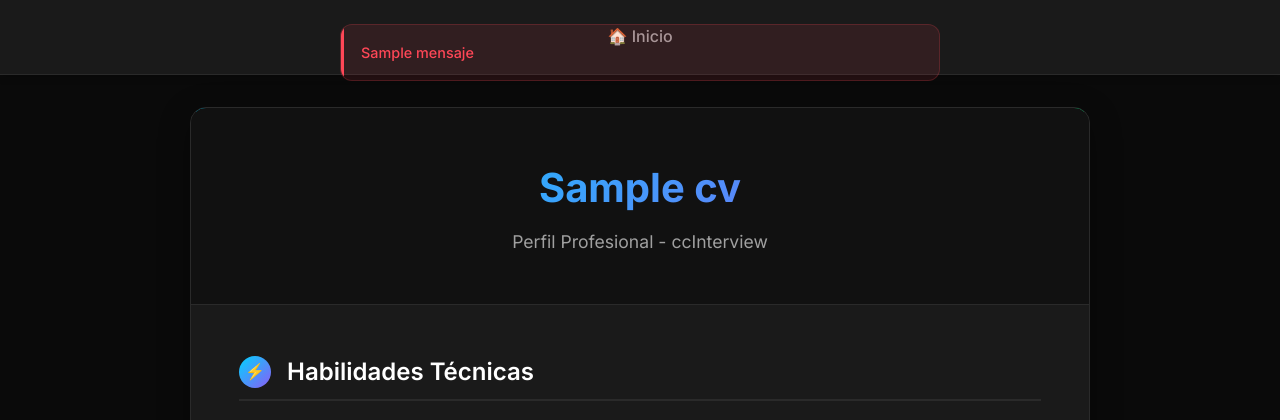
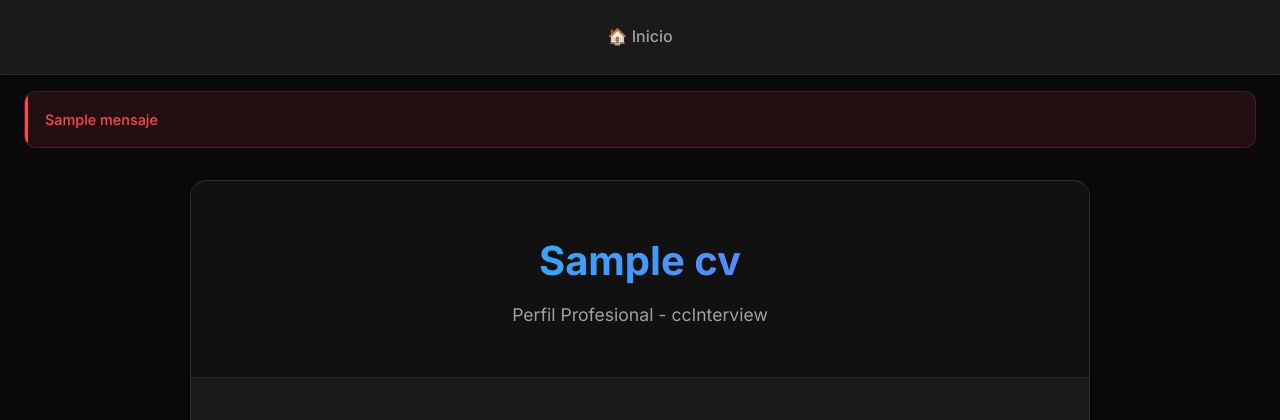
Before and after one commit to mrcolina03/CCInterview, a FastAPI app: template src/simulador_entrevistas/templates/index.html in a window 1280 px wide. Shown: the top 420 px of the page. Run offline with FastAPI, Linux system fonts and the light colour scheme; the template is opened without the code that fills it: most values are stand-ins (such as "Sample title", 1, 10 or a date in 2020).

Commit message:
Update index.html

```diff
--- a/src/simulador_entrevistas/templates/cv/index.html
+++ b/src/simulador_entrevistas/templates/cv/index.html
@@ -380,13 +380,7 @@
 
         /* Mensaje global para CV */
         .global-message-cv {
-            position: fixed;
-            top: var(--space-lg);
-            left: 50%;
-            transform: translateX(-50%);
-            z-index: 1000;
-            width: 90%;
-            max-width: 600px;
+            padding: var(--space-md) var(--space-lg) 0;
         }
 
         /* Botón de regreso */
@@ -414,9 +408,17 @@
 <body>
     {% include "_navbar.html" %}
     <!-- Mensaje global (posición superior) -->
-    {% if mensaje %}
+    {% if mensaje and mensaje != 'CV y perfil guardados exitosamente.' %}
     <div class="global-message-cv">
         <div class="alert alert-error">
+            {{ mensaje }}
+        </div>
+    </div>
+    {% endif %}
+
+    {% if mensaje and mensaje == 'CV y perfil guardados exitosamente.' %}
+    <div class="global-message-cv">
+        <div class="alert alert-info">
             {{ mensaje }}
         </div>
     </div>
```
